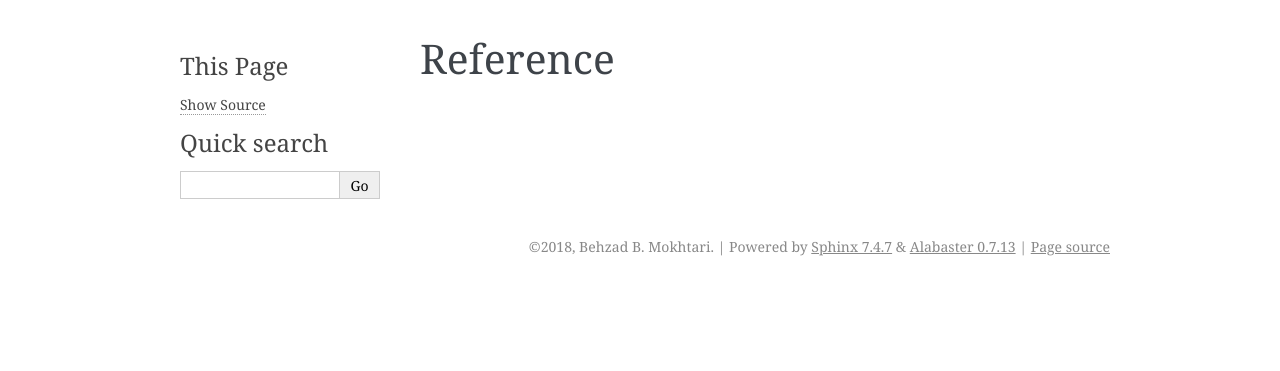
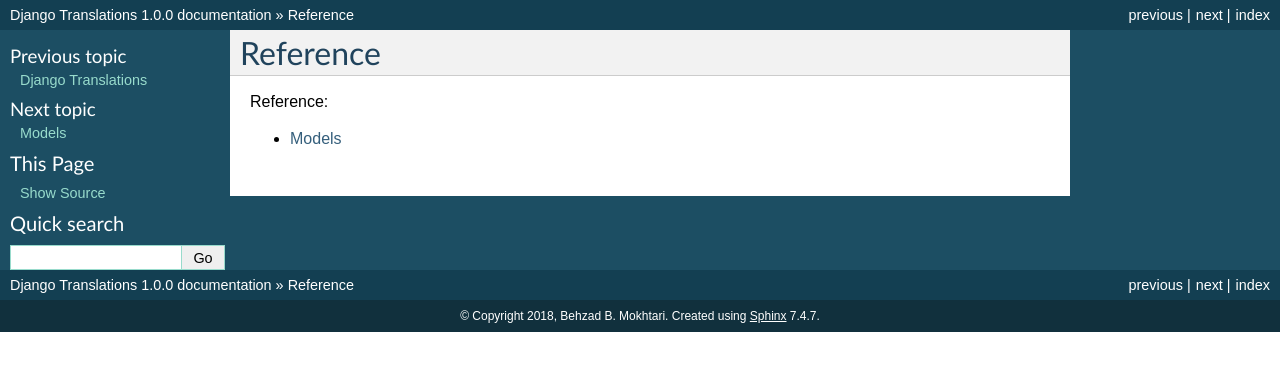
Before and after one commit to bbmokhtari/django-translations, a Sphinx documentation site: the page built from docs/reference/index.rst, in a window 1280 px wide. Shown: the top 371 px of the page. Built offline with Sphinx 7.4.7, drawn with Linux system fonts in a browser that asks for light colours; the version number could not be read and is left out.

Commit message:
Sphinx setup

```diff
--- a/docs/conf.py
+++ b/docs/conf.py
@@ -92,7 +92,7 @@ pygments_style = 'sphinx'
 # The theme to use for HTML and HTML Help pages.  See the documentation for
 # a list of builtin themes.
 #
-html_theme = 'alabaster'
+html_theme = 'classic'
 
 # Theme options are theme-specific and customize the look and feel of a theme
 # further.  For a list of options available for each theme, see the
--- a/docs/reference/index.rst
+++ b/docs/reference/index.rst
@@ -1,3 +1,10 @@
 #########
 Reference
 #########
+
+
+.. toctree::
+   :maxdepth: 2
+   :caption: Reference:
+
+   models
--- /dev/null
+++ b/docs/reference/models.rst
@@ -0,0 +1,6 @@
+******
+Models
+******
+
+.. automodule:: translations.models
+   :members:
```
